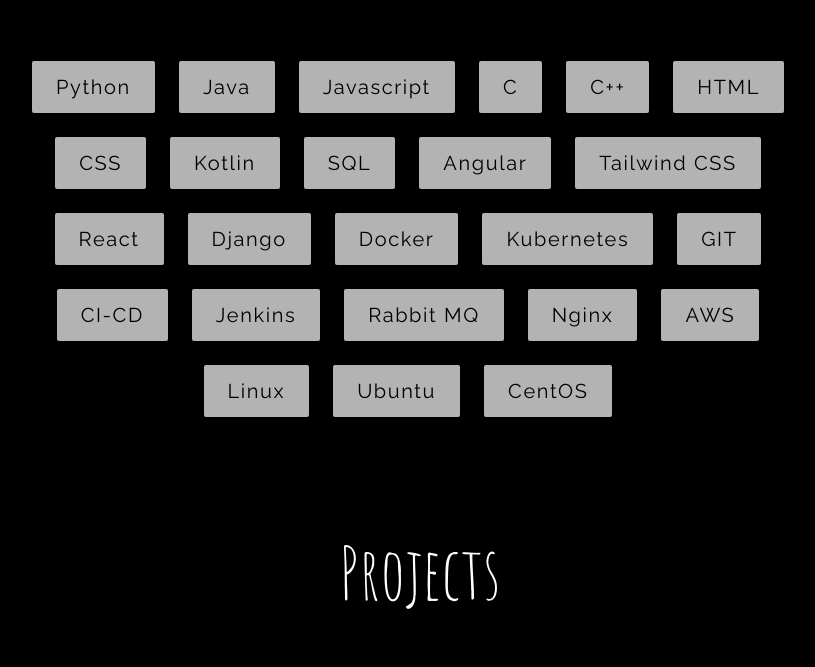
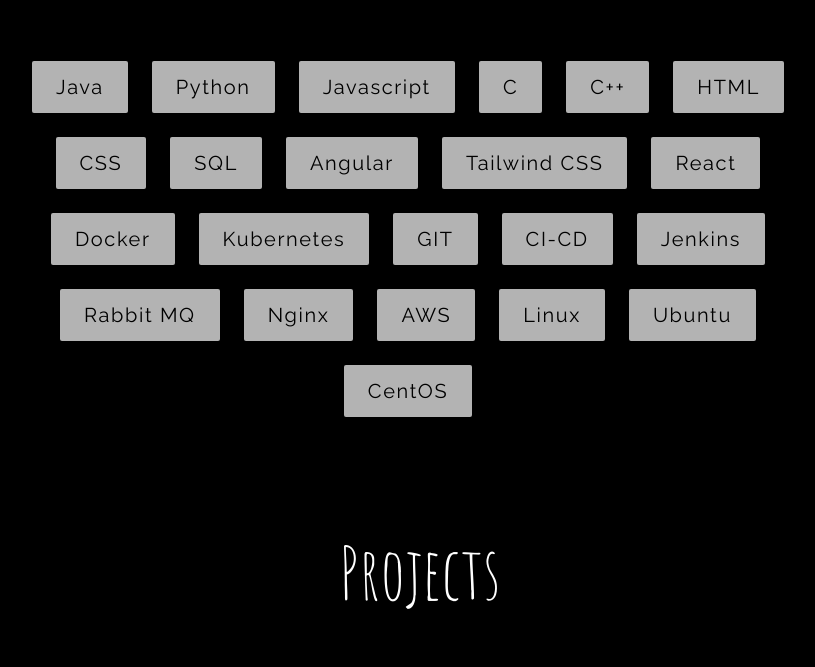
Before and after one commit to DhairyJoshi/Portfolio, a website: page index.html in a window 1280 px wide. Shown: the part 1683-2350 px from the top of the page, without its empty margins (220-1035 px from the left). Drawn offline with Linux system fonts and the light colour scheme; a web font is replaced by a local one.

Commit message:
Update index.html

```diff
--- a/index.html
+++ b/index.html
@@ -89,13 +89,13 @@
 
                 <div class="py-3 px-6 mb-6 mr-6 text-xl flex justify-center items-center bg-white opacity-70 box-border text-black raleway border-none  rounded-sm overflow-hidden duration-300 hover:shadow-md hover:shadow-white focus:shadow-md focus:shadow-white [&:hover>span]:text-black [&:focus>span]:text-black [&:hover>span:before]:animate-chitchat2 [&:focus>span:before]:animate-chitchat1">
                     <span class="relative tracking-[0.1rem] duration-300 box-border bg-inherit before:absolute before:content-[''] before:box-border before:bg-inherit">
-                        Python
+                        Java
                     </span>
                 </div>
 
                 <div class="py-3 px-6 mb-6 mr-6 text-xl flex justify-center items-center bg-white opacity-70 box-border text-black raleway border-none  rounded-sm overflow-hidden duration-300 hover:shadow-md hover:shadow-white focus:shadow-md focus:shadow-white [&:hover>span]:text-black [&:focus>span]:text-black [&:hover>span:before]:animate-chitchat2 [&:focus>span:before]:animate-chitchat2">
                     <span class="relative tracking-[0.1rem] duration-300 box-border bg-inherit before:absolute before:content-[''] before:box-border before:bg-inherit">
-                        Java
+                        Python
                     </span>
                 </div>
 
@@ -129,12 +129,6 @@
                     </span>
                 </div>
 
-                <div class="py-3 px-6 mb-6 mr-6 text-xl flex justify-center items-center bg-white opacity-70 box-border text-black raleway border-none  rounded-sm overflow-hidden duration-300 hover:shadow-md hover:shadow-white focus:shadow-md focus:shadow-white [&:hover>span]:text-black [&:focus>span]:text-black [&:hover>span:before]:animate-chitchat1 [&:focus>span:before]:animate-chitchat1">
-                    <span class="relative tracking-[0.1rem] duration-300 box-border bg-inherit before:absolute before:content-[''] before:box-border before:bg-inherit">
-                        Kotlin
-                    </span>
-                </div>
-
                 <div class="py-3 px-6 mb-6 mr-6 text-xl flex justify-center items-center bg-white opacity-70 box-border text-black raleway border-none  rounded-sm overflow-hidden duration-300 hover:shadow-md hover:shadow-white focus:shadow-md focus:shadow-white [&:hover>span]:text-black [&:focus>span]:text-black [&:hover>span:before]:animate-chitchat2 [&:focus>span:before]:animate-chitchat2">
                     <span class="relative tracking-[0.1rem] duration-300 box-border bg-inherit before:absolute before:content-[''] before:box-border before:bg-inherit">
                         SQL
@@ -156,12 +150,6 @@
                 <div class="py-3 px-6 mb-6 mr-6 text-xl flex justify-center items-center bg-white opacity-70 box-border text-black raleway border-none  rounded-sm overflow-hidden duration-300 hover:shadow-md hover:shadow-white focus:shadow-md focus:shadow-white [&:hover>span]:text-black [&:focus>span]:text-black [&:hover>span:before]:animate-chitchat1 [&:focus>span:before]:animate-chitchat1">
                     <span class="relative tracking-[0.1rem] duration-300 box-border bg-inherit before:absolute before:content-[''] before:box-border before:bg-inherit">
                         React
-                    </span>
-                </div>
-
-                <div class="py-3 px-6 mb-6 mr-6 text-xl flex justify-center items-center bg-white opacity-70 box-border text-black raleway border-none  rounded-sm overflow-hidden duration-300 hover:shadow-md hover:shadow-white focus:shadow-md focus:shadow-white [&:hover>span]:text-black [&:focus>span]:text-black [&:hover>span:before]:animate-chitchat1 [&:focus>span:before]:animate-chitchat1">
-                    <span class="relative tracking-[0.1rem] duration-300 box-border bg-inherit before:absolute before:content-[''] before:box-border before:bg-inherit">
-                        Django
                     </span>
                 </div>
 
```
